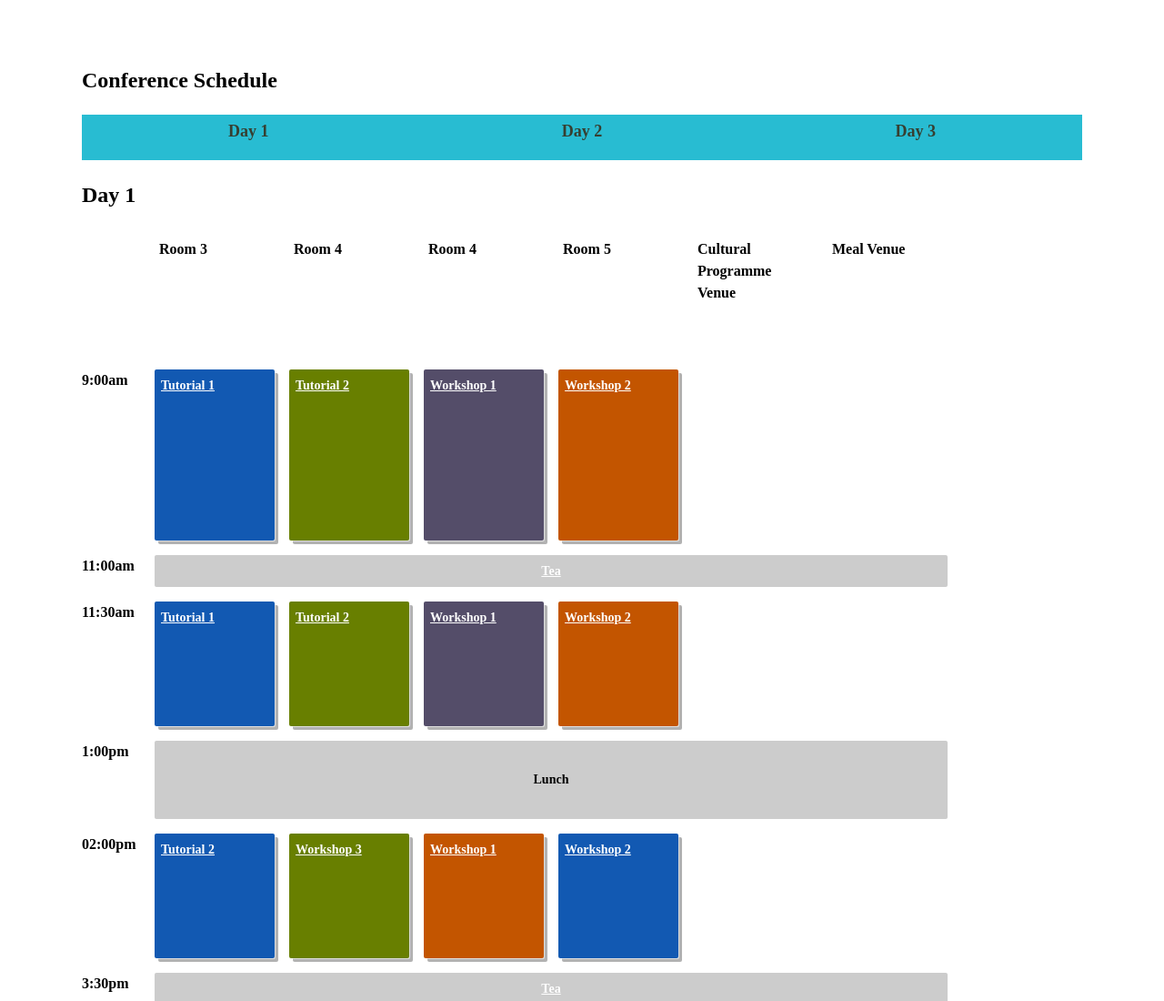
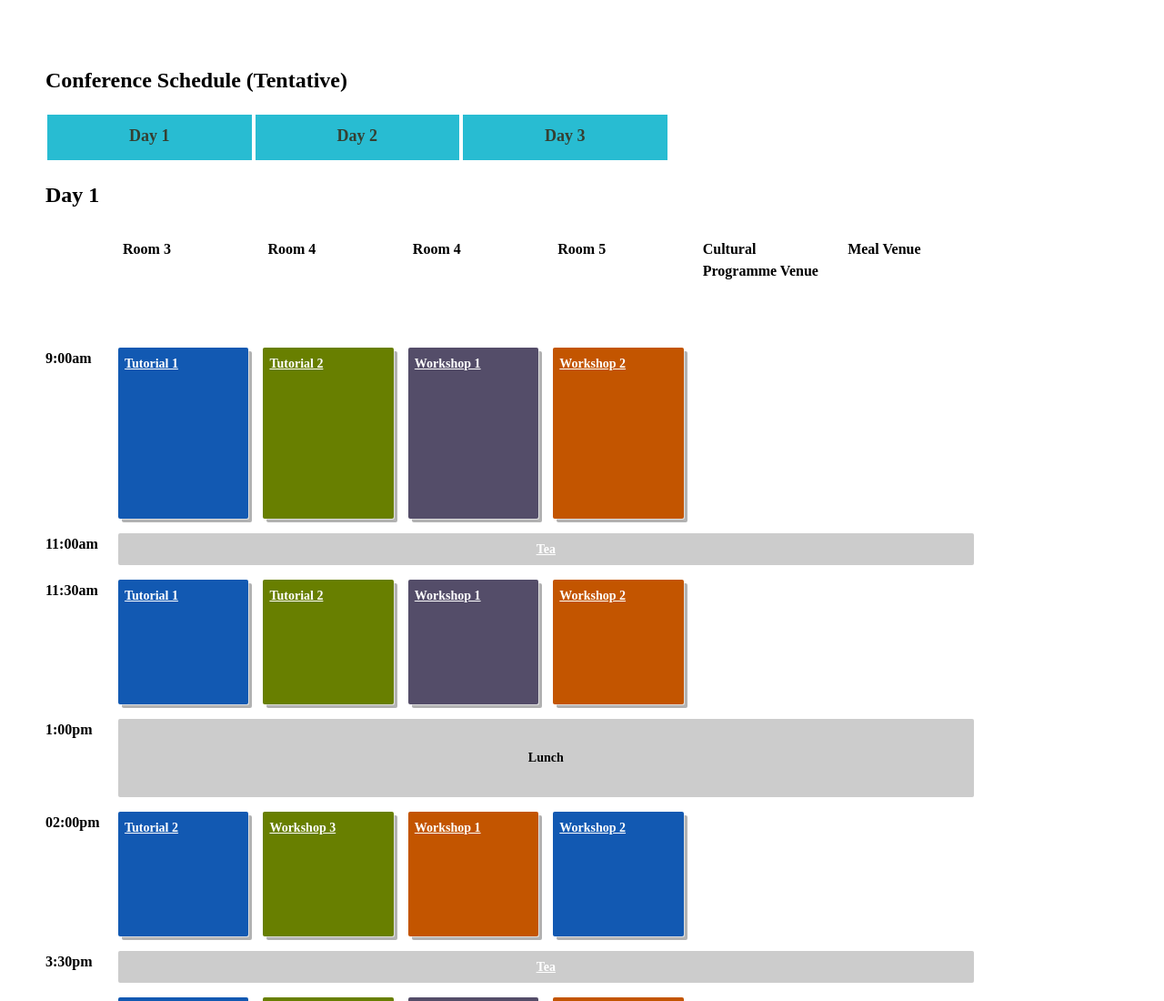
Before and after one commit to aakash1998gadekar/Conference-Schedule, a plain HTML site: page index.html in a window 1280 px wide. Shown: the top 1100 px of the page at 91% size. Drawn offline with Linux system fonts and the light colour scheme.

Commit message:
changed css navbar and moved css to html file

```diff
--- a/index.html
+++ b/index.html
@@ -13,13 +13,15 @@
 			.navbar-wr {
 
 				height: 50px;
-				background: rgba(9, 178, 204, 0.87);
+				max-width: 700px;
+				/* margin: 0 200px 0 0; */
+				/* background: rgba(9, 178, 204, 0.87); */
 			}
 
 			.navbar {
 
 				display: flex;
-				justify-content: space-around;
+				/* justify-content: space-evenly; */
 				font-size: 18px;
 				font-weight: 500;
 				height: 50px;
@@ -41,8 +43,13 @@
 					background: rgb(0, 255, 89);
 				} */
 			}
-			.d1{
-				/* border-left: 2px rgb(0, 102, 255) solid; */
+			.d1,.d2,.d3 {
+				  /* border-right: 2px rgb(0, 102, 255) solid;   */
+				  /* margin: 10px 10px 10px 10px; */
+				  border: 2px rgb(255,255,255) solid;
+				  padding: 10px 90px 0px 90px;
+				  background: rgba(9, 178, 204, 0.87);
+
 			}
 			.d1,.d2, .d3 {
 				text-decoration: none;
@@ -54,6 +61,7 @@
 				/* padding: 4px 159px; */
 				height: 40px;
 				cursor: pointer;
+
 
 
 			}
@@ -156,7 +164,7 @@
 			*************************/
 			body {
 				padding: 50px;
-				max-width: 1100px;
+				max-width: auto;
 				margin: 0 auto;
 				line-height: 1.5;
 			}
@@ -267,7 +275,7 @@
 		</style>
 	</head>
 	<body>
-		<h2 id="schedule-heading">Conference Schedule</h2>
+		<h2 id="schedule-heading">Conference Schedule (Tentative)</h2>
 
 		<div class="navbar-wr">
 			<div class="navbar">
```
